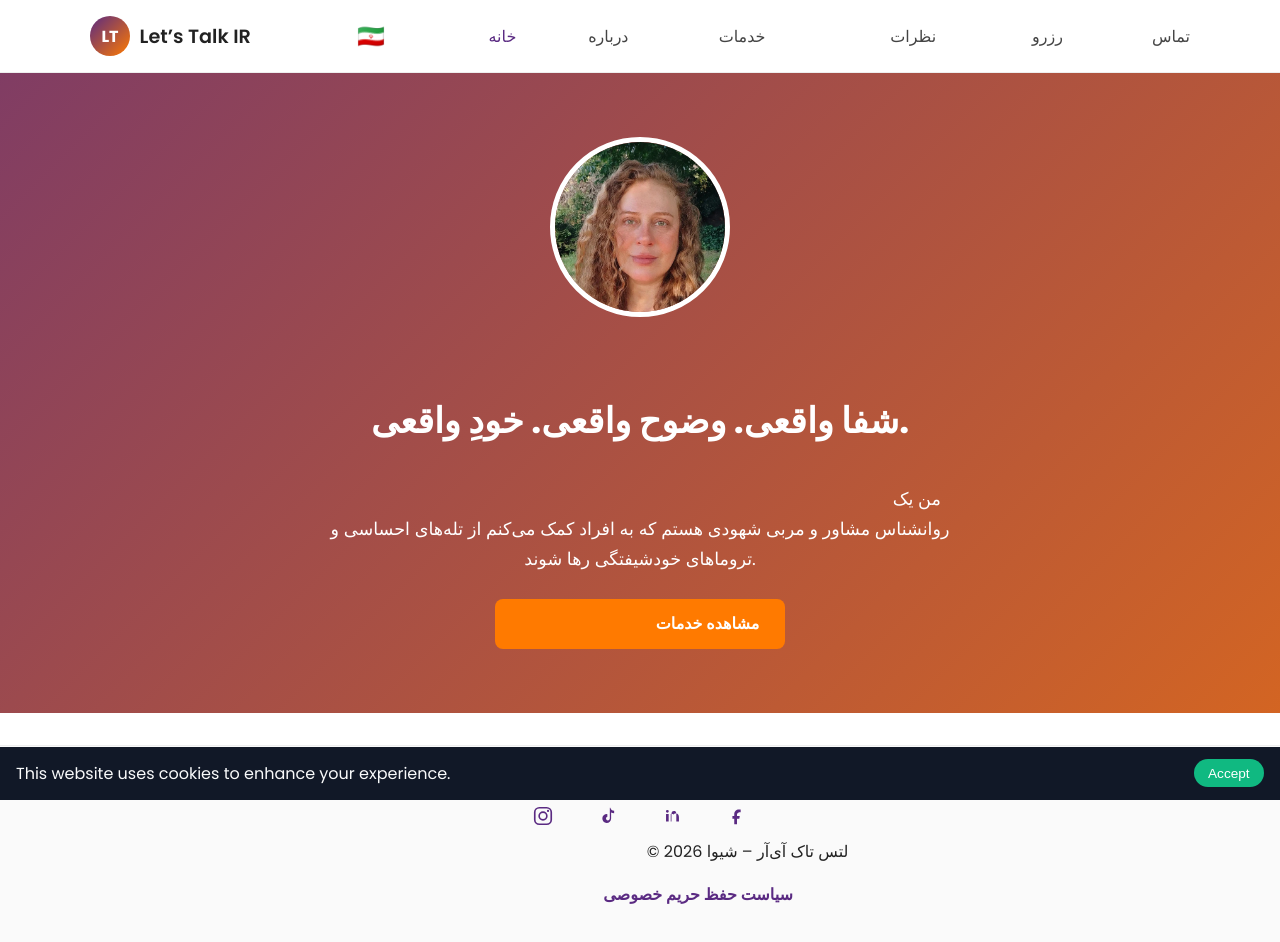
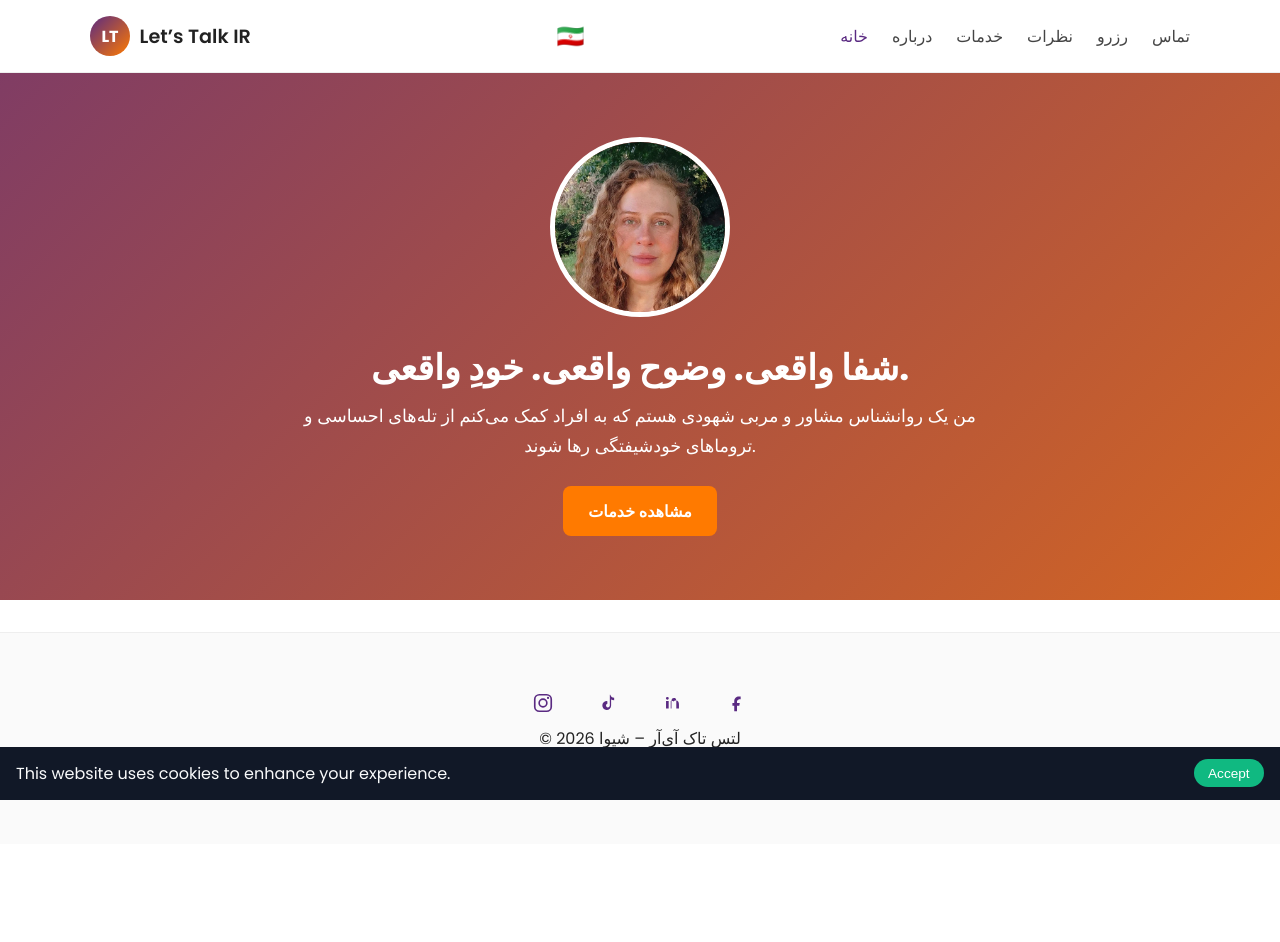
Before and after one commit to Germain712/letstalk-ir, a website: page index.html in a window 1280 px wide. Both pictures are taken after a click on the button "Switch language". After the commit the page ends 844 px from the top, so only its background shows below. Drawn offline with Linux system fonts and the light colour scheme.

Commit message:
fixed the contact.html page's alighment issue, as it was different to the other pages. Now fixed

```diff
--- a/styles.css
+++ b/styles.css
@@ -101,6 +101,11 @@
   text-decoration: none;
   color: #444;
   font-weight: 500;
+  display: inline-flex;
+  align-items: center;
+  justify-content: center;
+  white-space: nowrap;
+  position: relative;
 }
 
 .main-nav a:hover {
@@ -537,18 +542,27 @@
 .lang-en,
 .lang-fa {
   transition: opacity 0.3s ease;
+  display: inline-block;
 }
 
 .lang-fa {
   opacity: 0;
+  position: absolute;
+  visibility: hidden;
+  pointer-events: none;
 }
 
 .fa-mode .lang-en {
   opacity: 0;
+  position: absolute;
+  visibility: hidden;
+  pointer-events: none;
 }
 
 .fa-mode .lang-fa {
   opacity: 1;
+  position: static;
+  visibility: visible;
 }
 
 .flag-en,
```
